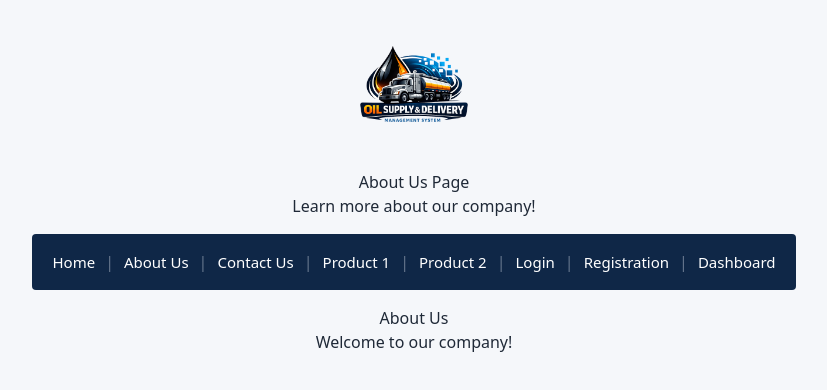
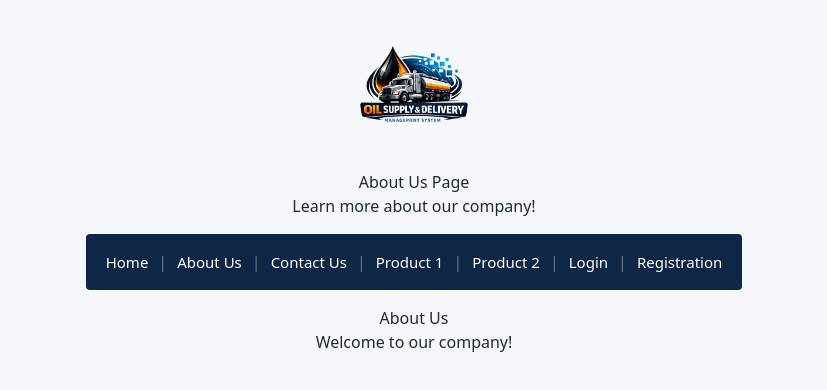
Before and after one commit to MirEashanZaman/Oil-Supply-Delivery-Management-System-Frontend, a Next.js app: page /about in a window 1280 px wide. Shown: the top 390 px of the page, without its empty margins (226-1053 px from the left). Built offline with nearby package versions, Linux system fonts and the light colour scheme.

Commit message:
Hide login and registration and show dashboard and logout in navigation if logged in

```diff
--- a/components/navigation.tsx
+++ b/components/navigation.tsx
@@ -1,8 +1,25 @@
+"use client";
+
+import { useEffect, useState } from "react";
 import Link from "next/link";
+import { useRouter } from "next/navigation";
 
 export default function Navigation() {
-    const linkClass = "text-white no-underline font-medium text-[15px] hover:text-secondary";
+    const router = useRouter();
+    const [isLoggedIn, setIsLoggedIn] = useState(false);
+    const linkClass = "text-white no-underline font-medium text-[15px] hover:text-secondary cursor-pointer";
     const separatorClass = "text-secondary-gray";
+
+    useEffect(() => {
+        const user = localStorage.getItem("user");
+        setIsLoggedIn(!!user);
+    }, []);
+
+    const handleLogout = () => {
+        localStorage.removeItem("user");
+        setIsLoggedIn(false);
+        router.push("/login");
+    };
 
     return (
         <nav className="bg-primary px-5 py-4 rounded my-4 flex gap-2.5 items-center flex-wrap">
@@ -15,12 +32,24 @@ export default function Navigation() {
             <Link href="/products/1" className={linkClass}>Product 1</Link>
             <span className={separatorClass}>|</span>
             <Link href="/products/2" className={linkClass}>Product 2</Link>
+
+            {!isLoggedIn ? (
+                <>
                     <span className={separatorClass}>|</span>
                     <Link href="/login" className={linkClass}>Login</Link>
                     <span className={separatorClass}>|</span>
                     <Link href="/registration" className={linkClass}>Registration</Link>
+                </>
+            ) : (
+                <>
                     <span className={separatorClass}>|</span>
                     <Link href="/dashboard" className={linkClass}>Dashboard</Link>
+                    <span className={separatorClass}>|</span>
+                    <button onClick={handleLogout} className="bg-transparent border-none text-white no-underline font-medium text-[15px] hover:text-secondary cursor-pointer p-0">
+                        Logout
+                    </button>
+                </>
+            )}
         </nav>
     );
 }
```
Lines whose indentation alone changed are shown as unchanged.
